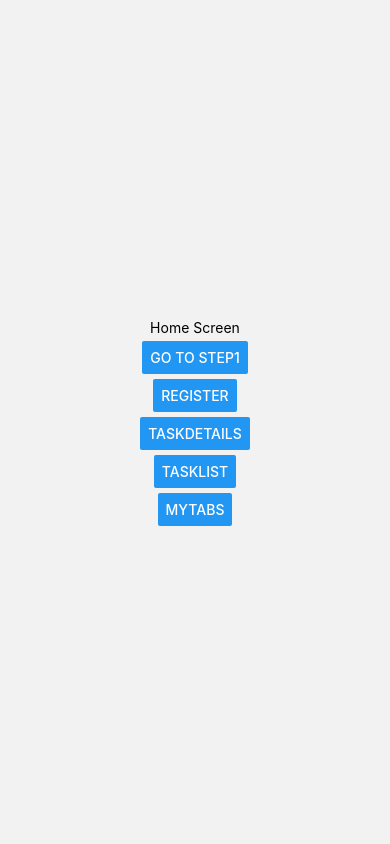
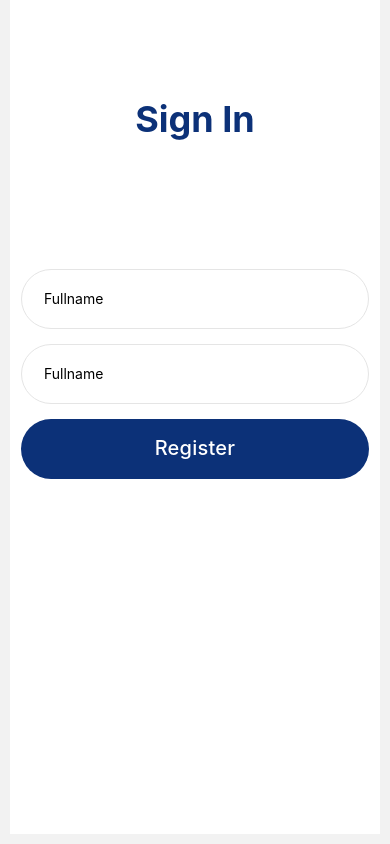
Before and after one commit to LampStack-TN/task-genie-mobile, a React Native app: screen /login in a window 390 px wide. Built offline with nearby package versions, Linux system fonts and the light colour scheme; no server answers.

Commit message:
init Sign

```diff
--- a/App.tsx
+++ b/App.tsx
@@ -12,8 +12,9 @@ import { Provider } from "react-redux";
 import MyTabs from "./components/editTask/MyTabs";
 
 import TaskStepsIndex from "./components/tasks/steps";
+import Login from "./components/auth/Login";
 
-function HomeScreen({ navigation ,route}) {
+function HomeScreen({ navigation, route }) {
   // const task = useSelector((state: any) => state.task);
   // console.log(task,'hhh');
 
@@ -36,6 +37,11 @@ function HomeScreen({ navigation ,route}) {
         onPress={() => navigation.navigate("Register")}
       />
       <Button
+        title="Sign In"
+        color={"black"}
+        onPress={() => navigation.navigate("login")}
+      />
+      <Button
         title="TaskDetails"
         onPress={() => navigation.navigate("TaskDetails")}
       />
@@ -43,10 +49,7 @@ function HomeScreen({ navigation ,route}) {
         title="TaskList"
         onPress={() => navigation.navigate("TaskList")}
       />
-      <Button
-        title="MyTabs"
-        onPress={() => navigation.navigate("MyTabs")}
-      />
+      <Button title="MyTabs" onPress={() => navigation.navigate("MyTabs")} />
     </View>
   );
 }
@@ -66,6 +69,7 @@ function App() {
           <Stack.Screen name="Home" component={HomeScreen} />
           <Stack.Screen name="Step1" component={TaskStepsIndex} />
           <Stack.Screen name="Register" component={RegisterIndex} />
+          <Stack.Screen name="login" component={Login} />
           <Stack.Screen name="TaskDetails" component={TaskDetails} />
           <Stack.Screen name="TaskList" component={TaskList} />
           <Stack.Screen name="MyTabs" component={MyTabs} />
--- a/components/auth/Login.tsx
+++ b/components/auth/Login.tsx
@@ -0,0 +1,148 @@
+import {
+  View,
+  Text,
+  StyleSheet,
+  TextInput,
+  StatusBar,
+} from "react-native";
+import { useForm, Controller } from "react-hook-form";
+import Button from "../UI/Button";
+
+const Login = ({ navigation }) => {
+  const {
+    control,
+    handleSubmit,
+    formState: { errors },
+  } = useForm({
+    defaultValues: {
+      email: "",
+      password: "",
+    },
+  });
+  const onSubmit = (data) => {
+    console.log(data);
+
+    // navigation.navigate("basicInfos");
+  };
+
+  return (
+    <View style={styles.container}>
+      <View style={styles.header}>
+        <Text style={styles.title}>Sign In</Text>
+      </View>
+      <View style={styles.section}>
+        <View style={styles.inputView}>
+          <Controller
+            control={control}
+            rules={{
+              required: { value: true, message: "Email is required" },
+              pattern: {
+                value: /^[a-zA-Z0-9._%+-]+@[a-zA-Z0-9.-]+.[a-zA-Z]{2,}$/,
+                message: "Invalid Email",
+              },
+            }}
+            render={({ field: { onChange, onBlur, value } }) => (
+              <TextInput
+                onChangeText={onChange}
+                placeholder="Fullname"
+                value={value}
+                style={styles.input}
+              />
+            )}
+            name="email"
+          />
+        </View>
+        {errors.email && (
+          <Text style={{ color: "#f01010" }}>{errors.email.message}</Text>
+        )}
+
+        <View style={styles.inputView}>
+          <Controller
+            control={control}
+            rules={{
+              minLength: {
+                value: 8,
+                message: "Must be at least 8 characters",
+              },
+              required: { value: true, message: "Password is required" },
+            }}
+            render={({ field: { onChange, onBlur, value } }) => (
+              <TextInput
+                onChangeText={onChange}
+                placeholder="Fullname"
+                value={value}
+                style={styles.input}
+              />
+            )}
+            name="password"
+          />
+        </View>
+        {errors.password && (
+          <Text style={{ color: "#f01010" }}>{errors.password.message}</Text>
+        )}
+
+        <Button
+          label="Register"
+          style="fill"
+          callback={handleSubmit(onSubmit)}
+        />
+      </View>
+    </View>
+  );
+};
+
+export default Login;
+
+const styles = StyleSheet.create({
+  container: {
+    backgroundColor: "#fff",
+    display: "flex",
+    flex: 1,
+    margin: 10,
+    marginTop: StatusBar.currentHeight || 0,
+  },
+  header: {
+    justifyContent: "center",
+    flex: 1,
+    backgroundColor: "#fff",
+    paddingHorizontal: 10,
+    paddingVertical: 25,
+  },
+  // footer: {
+  //   flexDirection: "row",
+  //   backgroundColor: "#fff",
+  //   paddingHorizontal: 22,
+  //   paddingVertical: 25,
+  //   flex: 1,
+  //   alignItems: "center",
+  //   justifyContent: "space-between",
+  // },
+  section: {
+    backgroundColor: "#fff",
+    flex: 3,
+    gap: 15,
+    height: 50,
+    marginTop: 30,
+    paddingHorizontal: 11,
+  },
+  title: {
+    textAlign: "center",
+    fontSize: 36,
+    fontWeight: "bold",
+    color: "#0C3178",
+  },
+  inputView: {
+    backgroundColor: "#fff",
+    height: 60,
+    paddingHorizontal: 22,
+    borderRadius: 30,
+    borderColor: "#e5e5e5",
+    borderWidth: 1,
+    fontSize: 14,
+    justifyContent: "center",
+    elevation: 3,
+  },
+  input: {
+    fontSize: 14,
+  },
+});
--- a/components/auth/register/register.tsx
+++ b/components/auth/register/register.tsx
@@ -7,7 +7,6 @@ import {
   Pressable,
 } from "react-native";
 
-import { useState } from "react";
 import { useForm, Controller } from "react-hook-form";
 import Button from "../../UI/Button";
 import { useSelector, useDispatch } from "react-redux";
```
